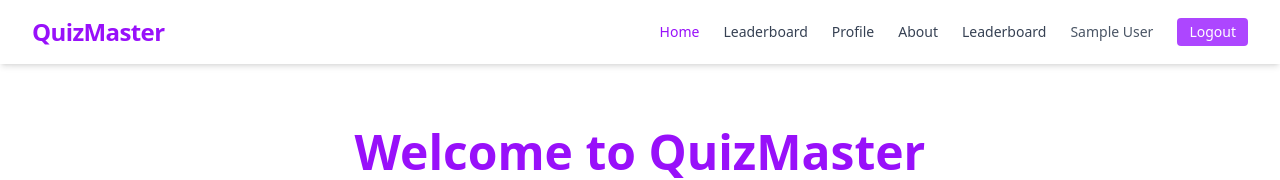
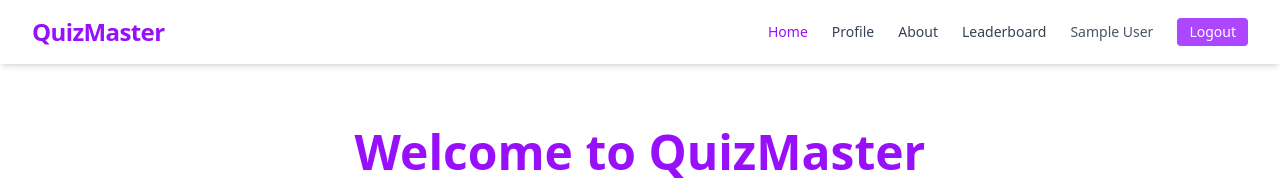
Before and after one commit to Mahesh9359/next-practice, a Next.js app: page / in a window 1280 px wide. Shown: the top 180 px of the page. Built offline with nearby package versions, Linux system fonts and the light colour scheme; no server answers; sample sign-in values are in the browser's storage.

Commit message:
Navbar updated

```diff
--- a/src/components/Navbar.tsx
+++ b/src/components/Navbar.tsx
@@ -29,7 +29,7 @@ export default function Navbar() {
       localStorage.removeItem("quizResults");
       dispatch(logout());
       toast.success("Logged Out Successfully");
-      router.push("/login")
+      router.push("/login");
     }
   };
 
@@ -57,16 +57,6 @@ export default function Navbar() {
 
         {isLoggedIn && (
           <>
-            <Link
-              href="/leaderboard"
-              className={`text-sm font-medium ${
-                pathname === "/leaderboard"
-                  ? "text-purple-600"
-                  : "text-gray-700 hover:text-purple-600"
-              }`}
-            >
-              Leaderboard
-            </Link>
             <Link
               href="/profile"
               className={`text-sm font-medium ${
@@ -101,7 +91,6 @@ export default function Navbar() {
         >
           Leaderboard
         </Link>
-
         {isLoggedIn ? (
           <>
             {session ? (
```
